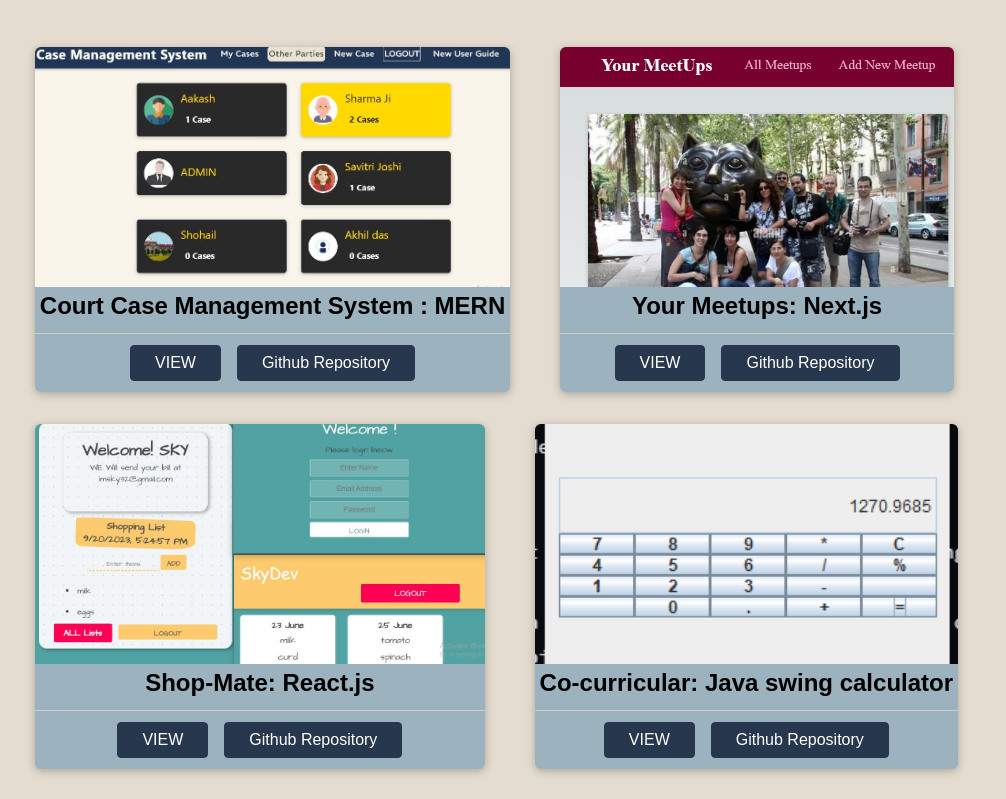
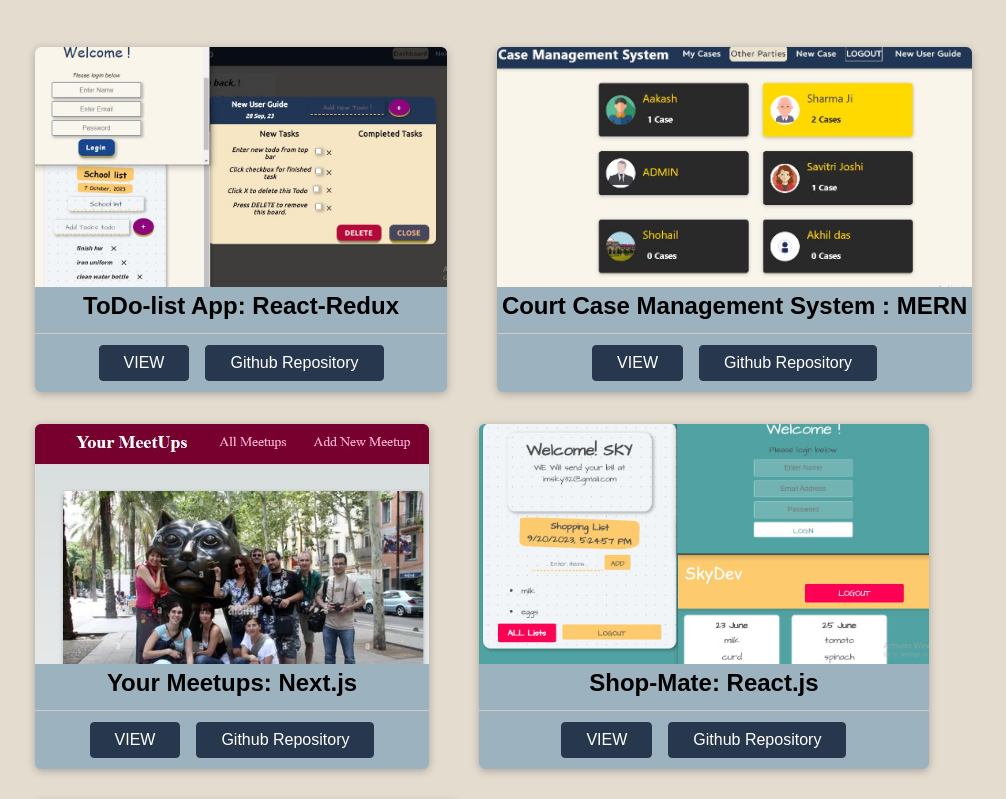
Before and after one commit to Aakash-mishra2/Portfolio, a React (Create React App) app: page /projects in a window 1280 px wide. Shown: the top 799 px of the page, without its empty margins (79-1085 px from the left). Built offline with nearby package versions, Linux system fonts and the light colour scheme; a web font is replaced by a local one.

Commit message:
added todo project

```diff
--- a/src/projects/AllProjects.js
+++ b/src/projects/AllProjects.js
@@ -4,8 +4,19 @@ import jvc from "../icons/java_calculator.png";
 import ccms from "../icons/ccms.jpg"
 import shopm from "../icons/shopmate.jpg"
 import metup from "../icons/meetup.JPG"
+import todo from "../icons/todo-app.JPG"
 export default function AllProjects() {
     const ALL_PROJECTS = [
+        {
+            id: 'tda234',
+            title: 'ToDo-list App: React-Redux',
+            description: "On the go Todo-list management application. CRUD your tasks and boards( task-lists) on the go.",
+            projectUrl: 'https://my-todo-webapp.netlify.app/',
+            image: todo,
+            gitURL: 'https://github.com/Aakash-mishra2/todo-app-assignment',
+            techStack: 'React, Redux, React Hooks and UI elements(Awesome buttons, google material UI icons). Javascript, HTML-CSS',
+
+        },
         {
             id: 'thl234',
             title: 'Court Case Management System : MERN',
```
Also changed, not shown: src/icons/todo-app.JPG (added).
